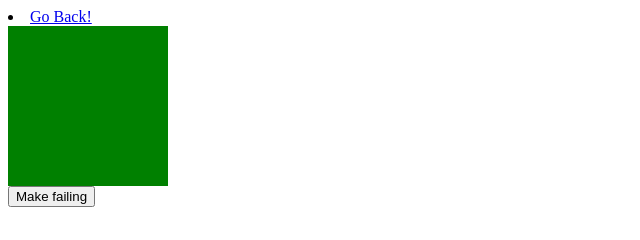
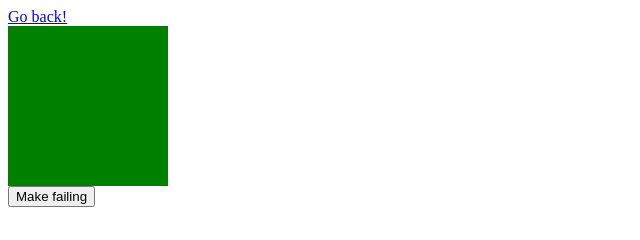
Before and after one commit to sxosh2010/RedAndGreen, a plain HTML site: page task5.html in a window 1280 px wide. Shown: the full height of the page, 0-640 px from the left. Drawn offline with Linux system fonts and the light colour scheme.

Commit message:
task5.html

```diff
--- a/task5.html
+++ b/task5.html
@@ -3,7 +3,8 @@
 <head>
 	<title>task5 test my function</title>
 <link rel="stylesheet" type="text/css" href="task5.css">
-<li><a href="index.html">Go Back!</a></li>
+<a href="index.html">Go back!</a>
+
 
 <!-- <meta charset = "UTF-8"> -->
 </head>
```
